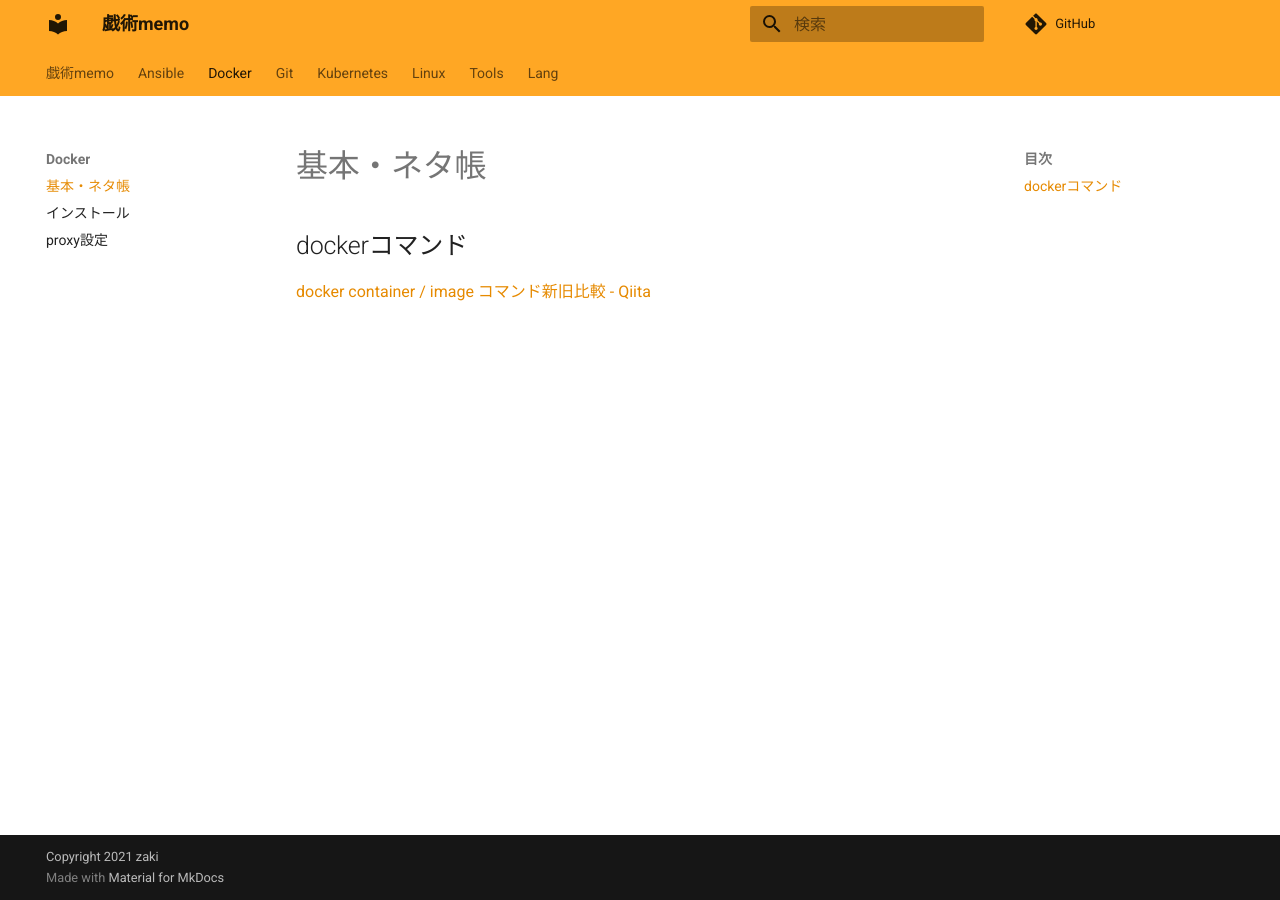
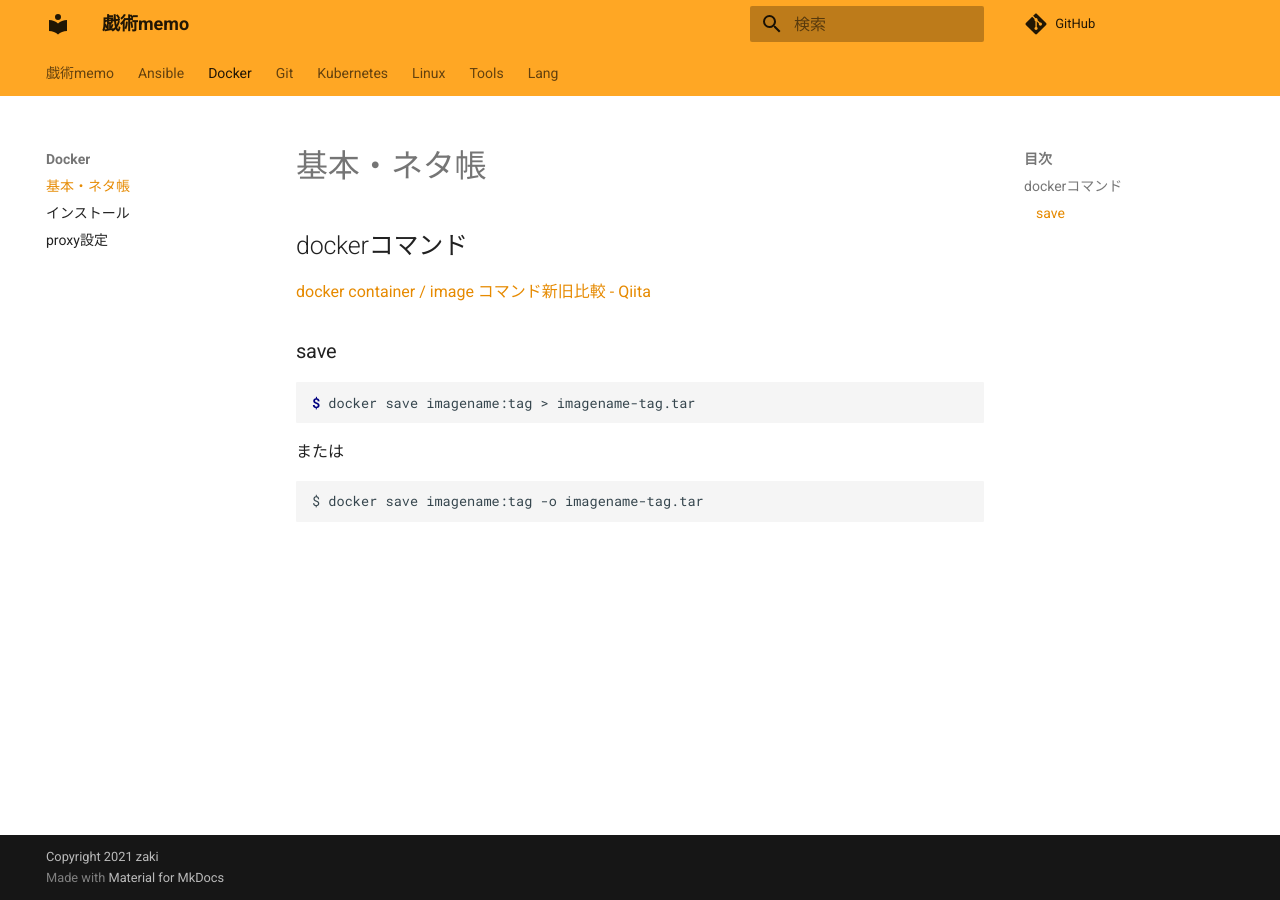
Before and after one commit to zaki-lknr/docs, an MkDocs documentation site: the page built from docs/Docker/base.md, in a window 1280 px wide. Built offline with MkDocs 1.6.1 and Material for MkDocs 9.7.7, drawn with Linux system fonts in a browser that asks for light colours; comment, search, counter and statistics services are not loaded.

Commit message:
add: docker: docker save

````diff
--- a/docs/Docker/base.md
+++ b/docs/Docker/base.md
@@ -3,3 +3,15 @@
 ## dockerコマンド
 
 [docker container / image コマンド新旧比較 - Qiita](https://qiita.com/zembutsu/items/6e1ad18f0d548ce6c266)
+
+### save
+
+```console
+$ docker save imagename:tag > imagename-tag.tar
+```
+
+または
+
+```
+$ docker save imagename:tag -o imagename-tag.tar
+```
````
